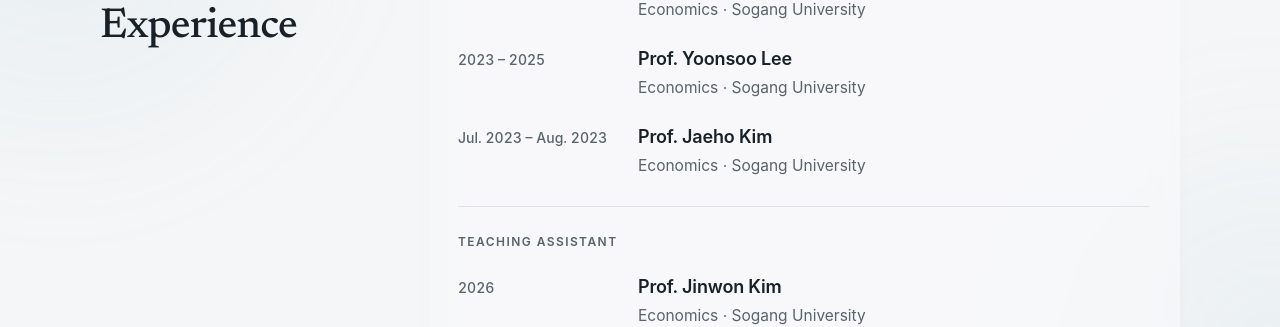
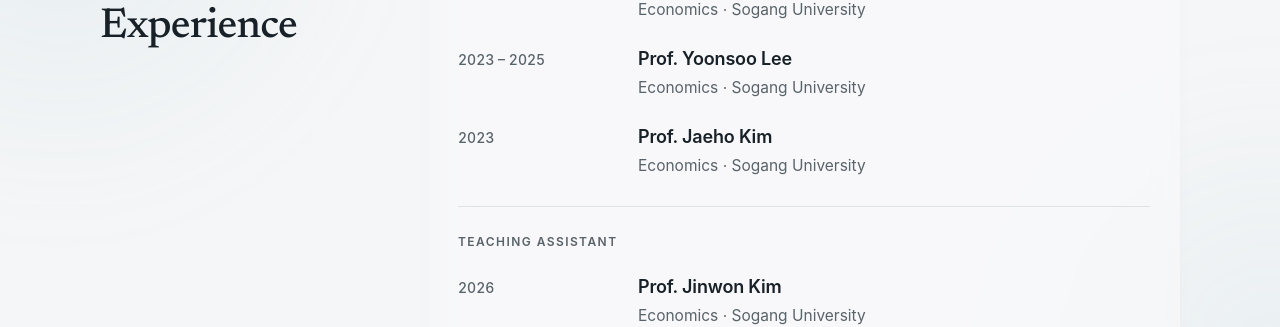
Before and after one commit to jeong-seho/jeong-seho.github.io, a Jekyll site: the page built from index.md, in a window 1280 px wide and 900 px high, scrolled down 1607 px. Shown: the part 131-458 px from the top of the window. Built offline with Jekyll 4.4.1, drawn with Linux system fonts in a browser that asks for light colours; some web fonts are replaced.

Commit message:
Update index.md

```diff
--- a/index.md
+++ b/index.md
@@ -225,7 +225,7 @@
                         </li>
 
                         <li class="experience-item">
-                            <p class="experience-period">Jul. 2023 – Aug. 2023</p>
+                            <p class="experience-period">2023</p>
 
                             <div class="experience-details">
                                 <h4 class="experience-entry-title">Prof. Jaeho Kim</h4>
```
